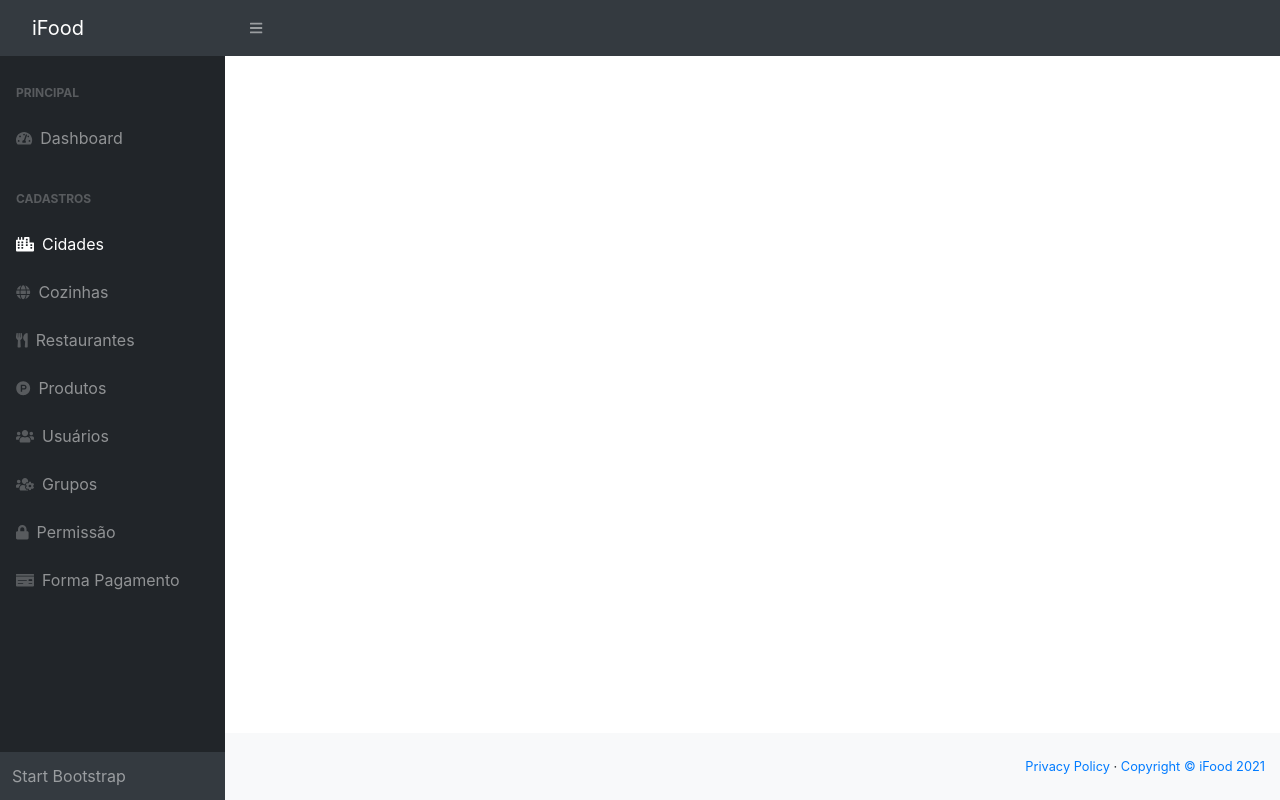
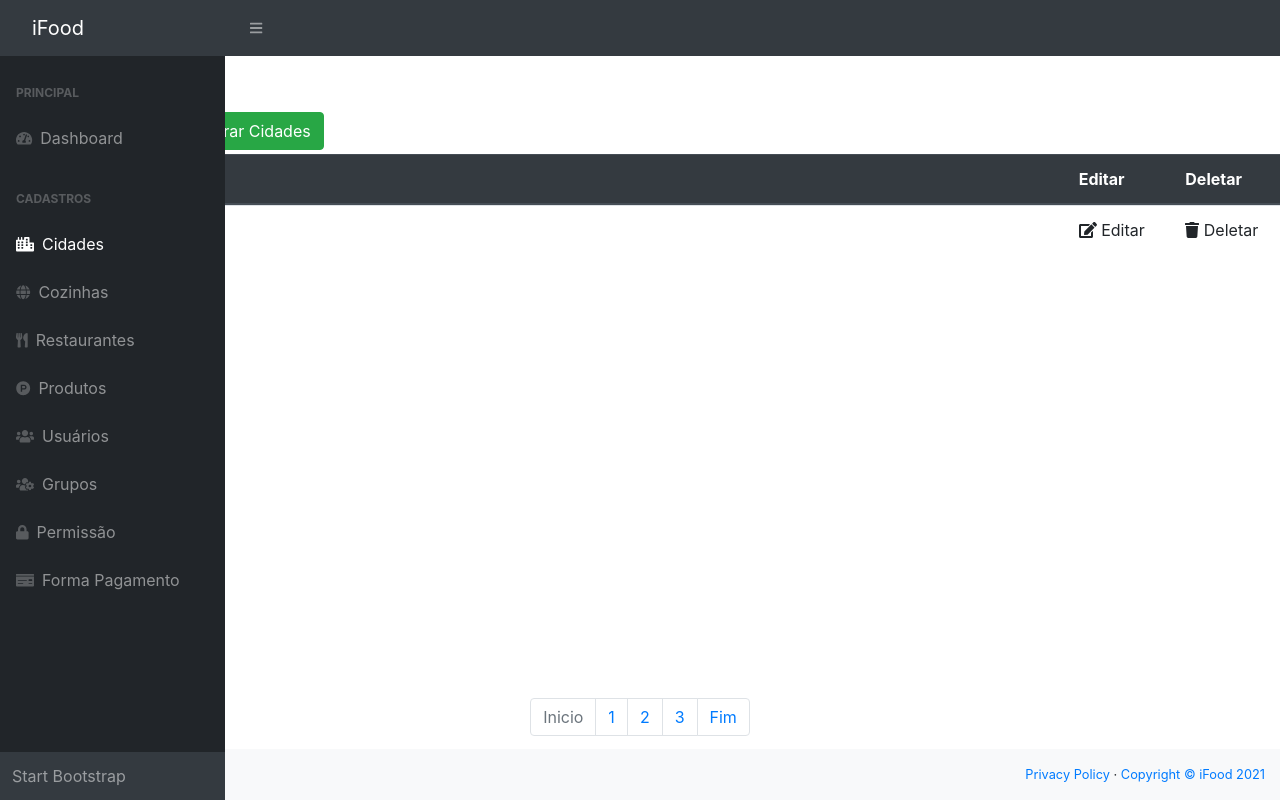
Before and after one commit to TalissonMelo/iFood-view, an Angular app: page /cidade in a window 1280 px wide. Built offline with nearby package versions, Linux system fonts and the light colour scheme.

Commit message:
Criado tela de Cidade

```diff
--- a/src/app/app.component.html
+++ b/src/app/app.component.html
@@ -6,7 +6,7 @@
       <div class="container-fluid">
         <router-outlet></router-outlet>
       </div>
-      <footer class=" fixed-bottom py-4 bg-light mt-auto">
+      <footer class=" fixed-bottom py-3 bg-light mt-auto">
         <div class="container-fluid">
           <div class="d-flex align-items-center justify-content-between small">
             <div class="text-muted"><a href="#"></a></div>
--- /dev/null
+++ b/src/app/cidade/cidade/cidade.component.css
@@ -0,0 +1,7 @@
+.fixar-rodape{
+    bottom: 0;
+    left: 0;
+    position: fixed;
+    width: 100%;
+    margin-bottom: 150px;
+  }
--- a/src/app/cidade/cidade/cidade.component.html
+++ b/src/app/cidade/cidade/cidade.component.html
@@ -1 +1,38 @@
-<p>cidade works!</p>
+<nav class="nav nav-pills nav-fill">
+    <h1>Cidades</h1>
+    <div class="input-group">
+        <button type="button" class="btn btn-dark mr-2">Listar Cidades</button>
+        <button type="button" class="btn btn-success" [routerLink]="['/cidade-frm']">Cadastrar Cidades</button>
+    </div>
+  </nav>
+<table class="table mt-1">
+    <thead class="thead-dark">
+      <tr class="row">
+        <th class="col-xs-10 col-sm-10 col-md-10 col-lg-10">Cidade</th>
+        <th class="col-xs-1 col-sm-1 col-md-1 col-lg-1">Editar</th>
+        <th class="col-xs-1 col-sm-1 col-md-1 col-lg-1">Deletar</th>
+    </tr>
+    </thead>
+    <tbody>
+      <tr class="row">
+        <td class="col-xs-10 col-sm-10 col-md-10 col-lg-10">Araguari MG</td>
+        <td class="col-xs-1 col-sm-1 col-md-1 col-lg-1"><i class="fas fa-edit"></i> Editar</td>
+        <td class="col-xs-1 col-sm-1 col-md-1 col-lg-1"><i class="fas fa-trash"></i> Deletar</td>
+    </tr>
+    </tbody>
+</table>
+<footer class="fixar-rodape mb-5">
+    <nav aria-label="Page navigation example">
+        <ul class="pagination justify-content-center">
+          <li class="page-item disabled">
+            <a class="page-link" href="#" tabindex="-1">Inicio</a>
+          </li>
+          <li class="page-item"><a class="page-link" href="#">1</a></li>
+          <li class="page-item"><a class="page-link" href="#">2</a></li>
+          <li class="page-item"><a class="page-link" href="#">3</a></li>
+          <li class="page-item">
+            <a class="page-link" href="#">Fim</a>
+          </li>
+        </ul>
+      </nav>
+</footer>
--- a/src/app/cidade/cidade/cidade.component.ts
+++ b/src/app/cidade/cidade/cidade.component.ts
@@ -2,7 +2,8 @@ import { Component, OnInit } from '@angular/core';
 
 @Component({
   selector: 'app-cidade',
-  templateUrl: './cidade.component.html'
+  templateUrl: './cidade.component.html',
+  styleUrls: ["./cidade.component.css"]
 })
 export class CidadeComponent implements OnInit {
 
```
